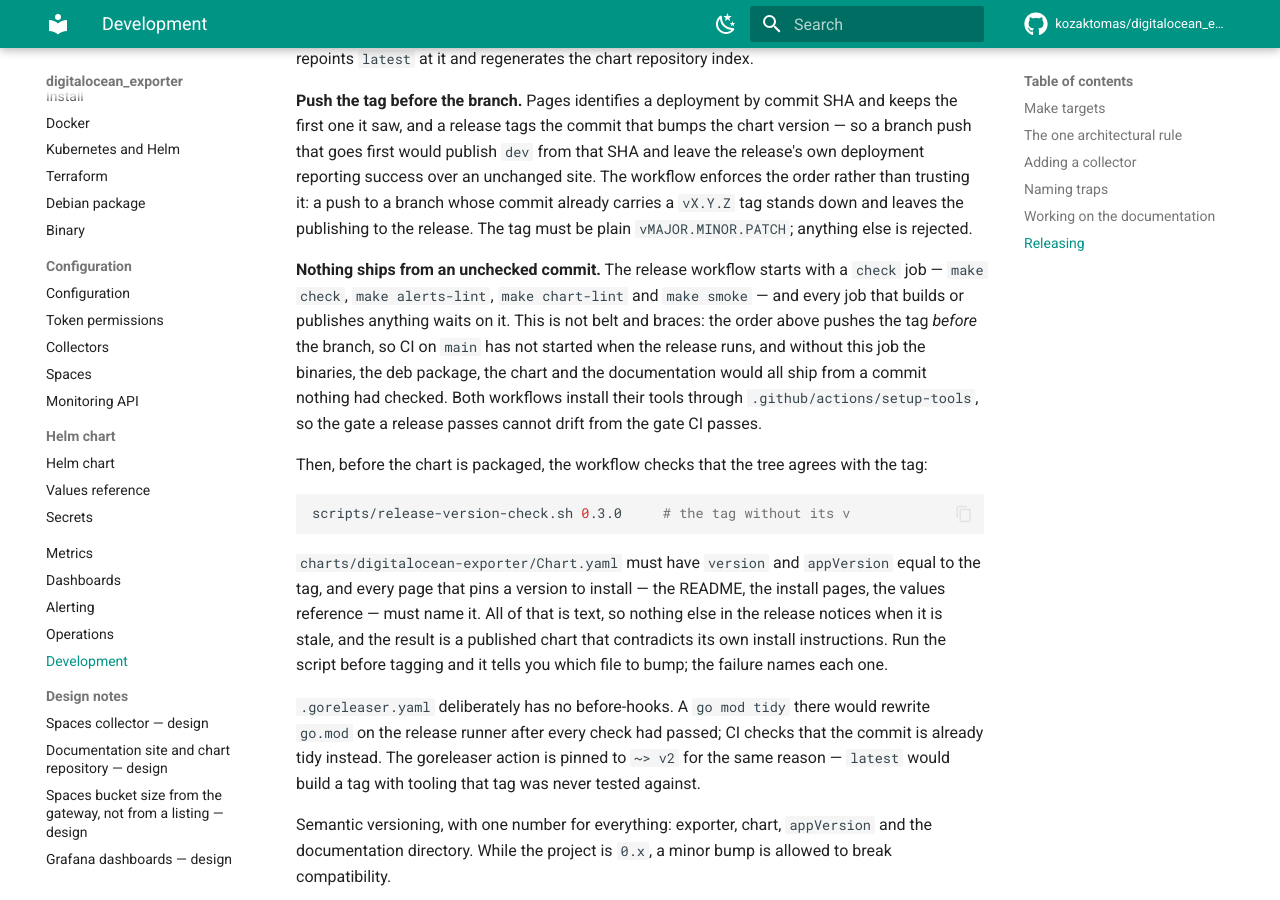
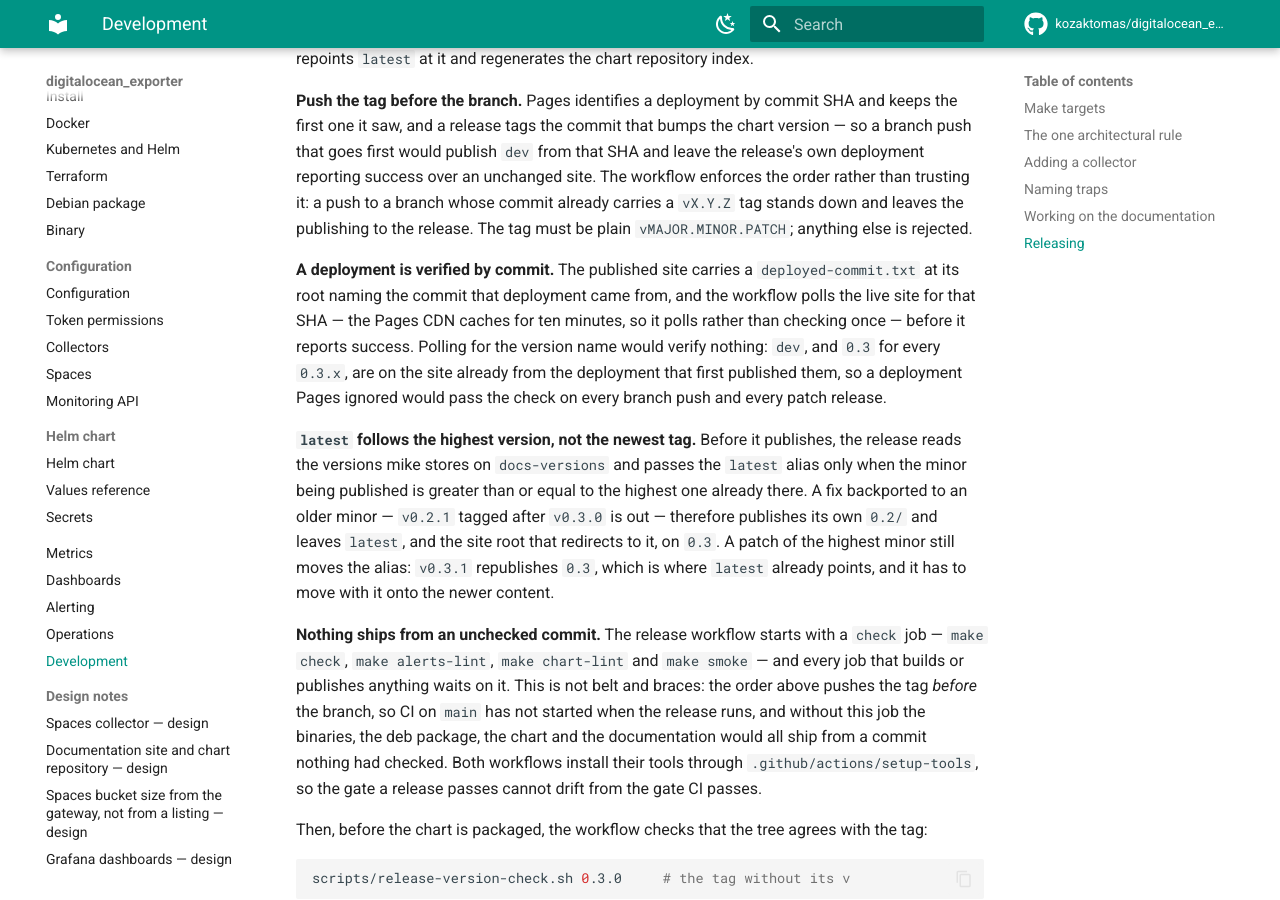
Before and after one commit to kozaktomas/digitalocean_exporter, an MkDocs documentation site: the page built from docs/development.md, in a window 1280 px wide and 900 px high, scrolled down 3708 px. Built offline with MkDocs 1.6.1 and Material for MkDocs 9.7.7, drawn with Linux system fonts in a browser that asks for light colours; comment, search, counter and statistics services are not loaded; the version menu is left out.

Commit message:
ci(pages): verify a deployment by commit, and keep latest on the highest version
The Pages verification polled versions.json for the version *name*. `dev`, and `0.3`
for every `0.3.x`, are on the site from the first deployment that published them, so
the check passed on every branch push and every patch release — precisely the runs
where a deployment Pages silently ignored is the thing being looked for. The site is
now stamped with a `deployed-commit.txt` at its root just before the artifact is
uploaded, and the step polls the live site for that SHA. The CDN-cache polling loop
and the errors explaining the first-deployment-per-SHA rule stay as they were.

The release passed the `latest` alias unconditionally, so a fix backported to an older
minor — v0.2.1 tagged after v0.3.0 — would move `latest` and the site root back to the
0.2 documentation, and take every `helm install` that follows the site with it. The
release now reads the versions mike stores on docs-versions and passes the alias only
when the minor being published is greater than or equal to the highest one there. It
is `>=` because documentation is versioned per minor: v0.3.1 republishes `0.3`, which
`latest` already names, and the alias has to follow it onto the newer content. A
versions.json that is simply absent is the first release and takes the alias; any
other read failure fails the job, since "no versions" and "the highest version" are
indistinguishable once the error is swallowed.

Nothing else about the arrangement moves: docs-versions stays mike's, the chart index
stays derived and uncommitted, and the tag-before-branch guard is untouched.

Co-Authored-By: Claude Opus 5 (1M context) <noreply@anthropic.com>

```diff
--- a/docs/development.md
+++ b/docs/development.md
@@ -144,6 +144,22 @@ trusting it: a push to a branch whose commit already carries a `vX.Y.Z` tag stan
 leaves the publishing to the release. The tag must be plain `vMAJOR.MINOR.PATCH`; anything
 else is rejected.
 
+**A deployment is verified by commit.** The published site carries a `deployed-commit.txt`
+at its root naming the commit that deployment came from, and the workflow polls the live
+site for that SHA — the Pages CDN caches for ten minutes, so it polls rather than checking
+once — before it reports success. Polling for the version name would verify nothing:
+`dev`, and `0.3` for every `0.3.x`, are on the site already from the deployment that first
+published them, so a deployment Pages ignored would pass the check on every branch push and
+every patch release.
+
+**`latest` follows the highest version, not the newest tag.** Before it publishes, the
+release reads the versions mike stores on `docs-versions` and passes the `latest` alias only
+when the minor being published is greater than or equal to the highest one already there. A
+fix backported to an older minor — `v0.2.1` tagged after `v0.3.0` is out — therefore
+publishes its own `0.2/` and leaves `latest`, and the site root that redirects to it, on
+`0.3`. A patch of the highest minor still moves the alias: `v0.3.1` republishes `0.3`, which
+is where `latest` already points, and it has to move with it onto the newer content.
+
 **Nothing ships from an unchecked commit.** The release workflow starts with a `check` job —
 `make check`, `make alerts-lint`, `make chart-lint` and `make smoke` — and every job that
 builds or publishes anything waits on it. This is not belt and braces: the order above pushes
```
Also changed, not shown: 2 other files.
